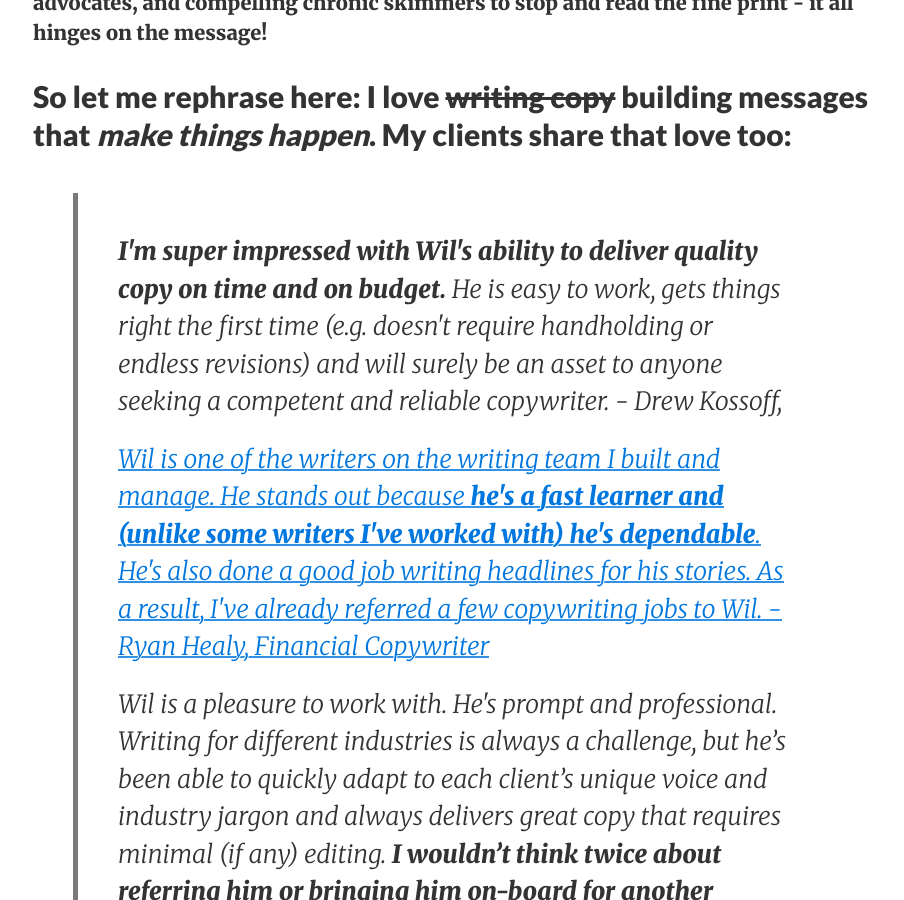
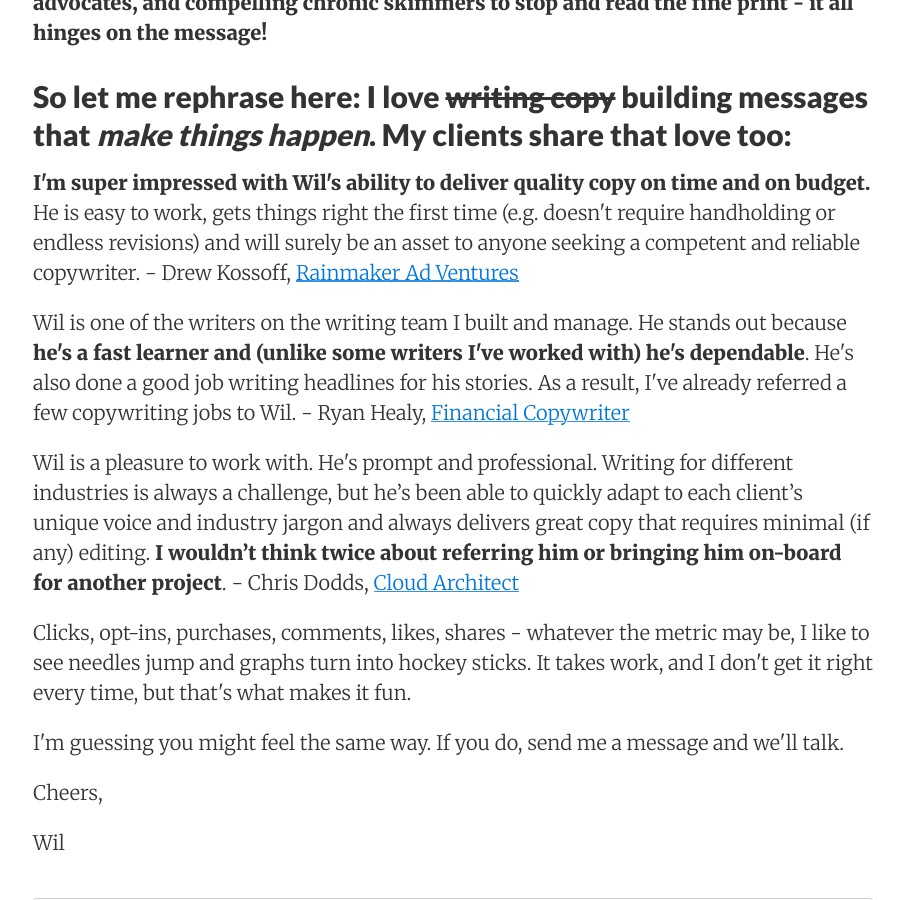
Before and after one commit to WilCleaveland/wilcleaveland.github.io, a Jekyll site: the page built from index.html, in a window 1280 px wide and 900 px high, scrolled down 839 px. Shown: the whole window, without its empty margins (187-1091 px from the left). Built offline with Jekyll 4.4.1, drawn with Linux system fonts in a browser that asks for light colours; nearby versions of some CDN libraries; the list of posts is cut into pages by our own code; some of the changed lines change nothing that is shown.

Commit message:
wonky formatting

```diff
--- a/index.html
+++ b/index.html
@@ -18,13 +18,11 @@ layout: page
 
 <h2>So let me rephrase here: I love <strike>writing copy</strike> building messages that <em>make things happen</em>. My clients share that love too:</h2>
 
-<blockquote>
-<p><strong>I'm super impressed with Wil's ability to deliver quality copy on time and on budget.</strong> He is easy to work, gets things right the first time (e.g. doesn't require handholding or endless revisions) and will surely be an asset to anyone seeking a competent and reliable copywriter. - Drew Kossoff, <a href="http://rainmakeradventures.com/" target='_blank' Rainmaker Ad Ventures</a></p>
+<p><strong>I'm super impressed with Wil's ability to deliver quality copy on time and on budget.</strong> He is easy to work, gets things right the first time (e.g. doesn't require handholding or endless revisions) and will surely be an asset to anyone seeking a competent and reliable copywriter. - Drew Kossoff, <a href="http://rainmakeradventures.com/" target='_blank'> Rainmaker Ad Ventures</a></p>
 
 <p>Wil is one of the writers on the writing team I built and manage. He stands out because <strong>he's a fast learner and (unlike some writers I've worked with) he's dependable</strong>. He's also done a good job writing headlines for his stories. As a result, I've already referred a few copywriting jobs to Wil. - Ryan Healy, <a href="http://www.ryanhealy.com/" target='_blank'>Financial Copywriter</a></p>
 
 <p>Wil is a pleasure to work with. He's prompt and professional. Writing for different industries is always a challenge, but he’s been able to quickly adapt to each client’s unique voice and industry jargon and always delivers great copy that requires minimal (if any) editing. <strong>I wouldn’t think twice about referring him or bringing him on-board for another project</strong>. - Chris Dodds, <a href="https://www.linkedin.com/in/doddschris" target='_blank'>Cloud Architect</a></p>
-</blockquote>
 
 <p>Clicks, opt-ins, purchases, comments, likes, shares - whatever the metric may be, I like to see needles jump and graphs turn into hockey sticks. It takes work, and I don't get it right every time, but that's what makes it fun.</p>
 
```
